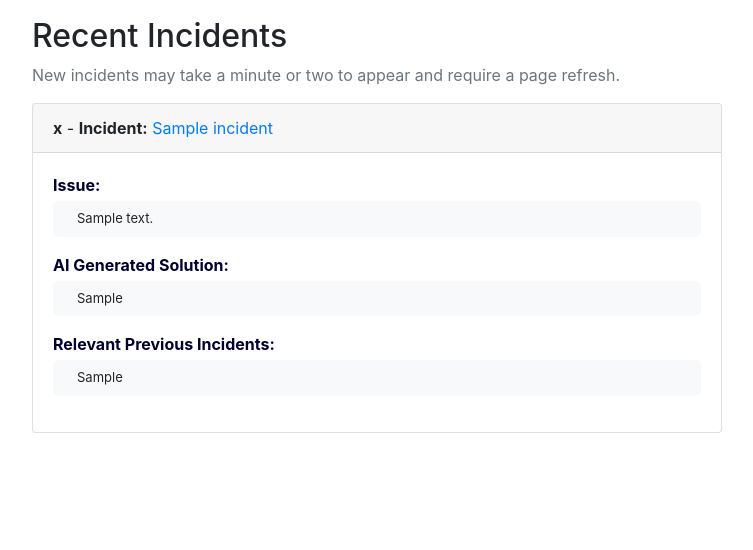
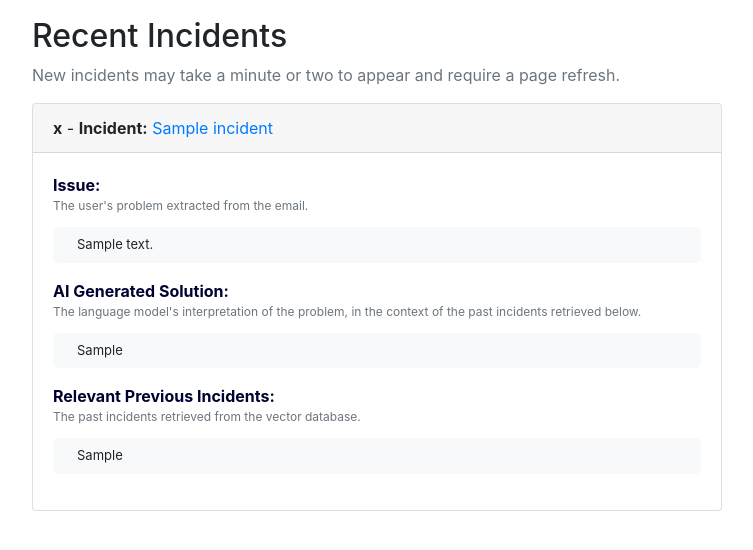
Before and after one commit to mlbrnm/incidentgpt, a Flask app: page / in a window 1280 px wide. Shown: the part 138-688 px from the top of the page, without its empty margins (263-1016 px from the left). Run offline with Flask 3, Linux system fonts and the light colour scheme; tables that the repository leaves empty hold one stand-in row (values such as "Sample post"); some libraries are stand-ins or nearby versions.

Commit message:
Async time

```diff
--- a/app.py
+++ b/app.py
@@ -5,7 +5,7 @@ import re
 import requests
 import difflib
 import ollama
-
+from concurrent.futures import ThreadPoolExecutor
 
 # Initialize SQLite DB
 def init_db():
@@ -60,8 +60,9 @@ def get_incidents():
 
 
 
-# Initialize Flask app
+# Initialize Flask app and async thing
 app = Flask(__name__)
+executor = ThreadPoolExecutor()
 
 
 
@@ -193,7 +194,7 @@ def receive_email():
     snurl = urlparse(data)
     result = ragresultparse(handle_new_incident(subject, sender, combinedbody, snurl))
     add_incident(subject, sender, combinedbody, result, snurl)
-    add_ai_solution(subject, combinedbody, result)
+    executor.submit(add_ai_solution, subject, combinedbody, result)
     # Return a success message
     return jsonify({"message": "Incident received"}), 200
 
--- a/templates/index.html
+++ b/templates/index.html
@@ -20,7 +20,7 @@
             padding: 8px;
             padding-left: 24px;
             border-radius: 5px;
-            margin-top: 4px;
+            margin-top: -4px;
         }
     </style>
 
@@ -45,9 +45,9 @@
                 <strong>{{ incident[0] }}</strong> - <strong>Incident:</strong> <a href="{{ incident[4] }}">{{ incident[1] }}</a>
             </div>
             <div class="card-body">
-                <strong style="color: #000131; font-size: 1rem;">Issue:</strong><p class="rag">{{ incident[2] | safe }}</p>
-                <strong style="color: #000131; font-size: 1rem;">AI Generated Solution:</strong><p class="rag">{{ incident[5] | safe }}</p>
-                <strong style="color: #000131; font-size: 1rem;">Relevant Previous Incidents:</strong><p class="rag">{{ incident[3] | safe }}</p>
+                <strong style="color: #000131; font-size: 1rem;">Issue:</strong><p class="text-muted" style="font-size: 12px;">The user's problem extracted from the email.</p><p class="rag">{{ incident[2] | safe }}</p>
+                <strong style="color: #000131; font-size: 1rem;">AI Generated Solution:</strong><p class="text-muted" style="font-size: 12px;">The language model's interpretation of the problem, in the context of the past incidents retrieved below.</p><p class="rag">{{ incident[5] | safe }}</p>
+                <strong style="color: #000131; font-size: 1rem;">Relevant Previous Incidents:</strong><p class="text-muted" style="font-size: 12px;">The past incidents retrieved from the vector database.</p><p class="rag">{{ incident[3] | safe }}</p>
             </div>
         </div>
         {% endfor %}
```
